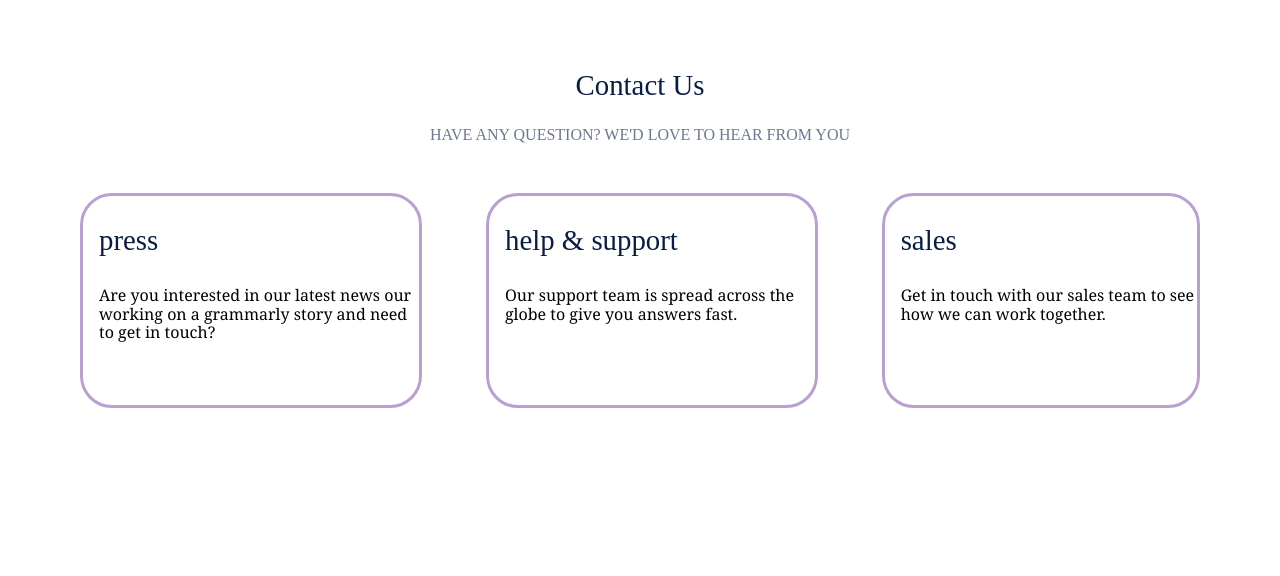
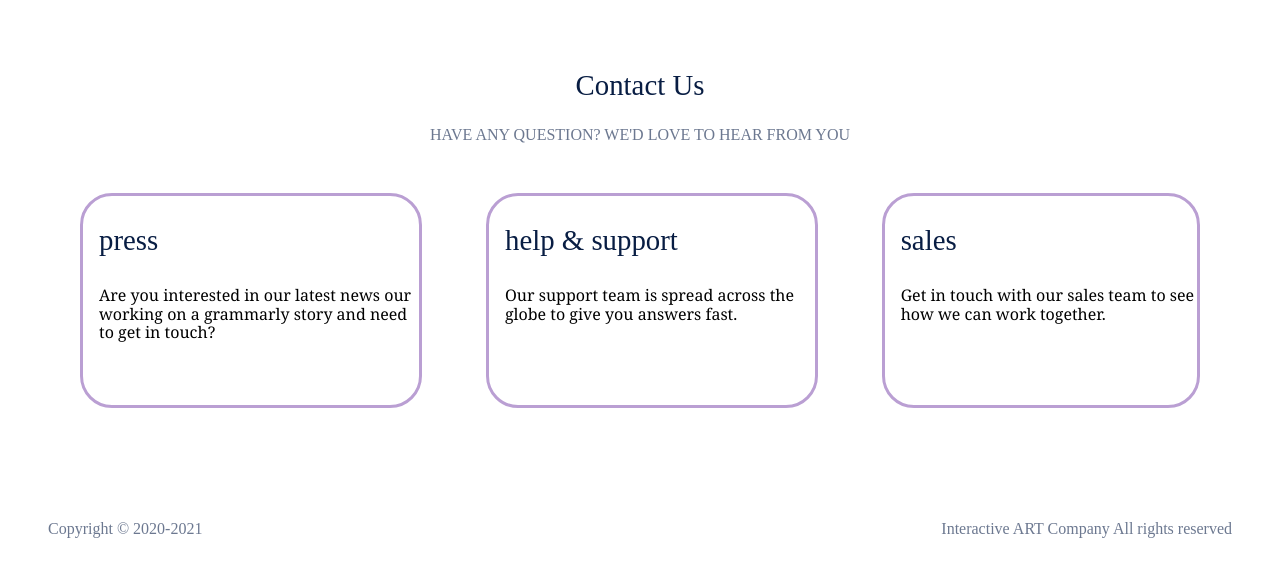
Before and after one commit to shadenGhasri/flex, a plain HTML site: page page3.html in a window 1280 px wide. Shown: the part 74-650 px from the top of the page. Drawn offline with Linux system fonts and the light colour scheme.

Commit message:
flex
flex

```diff
--- a/page3.css
+++ b/page3.css
@@ -391,3 +391,19 @@ template {
     padding-bottom: 3rem;
 
 }
+/*footer*/
+.footer{
+    margin-top: 2rem;
+}
+.copy-right {
+    color: #6C7890;
+    padding: 1rem 0;
+
+}
+
+.copy-right__wrapper {
+    display: flex;
+    justify-content: space-between;
+    align-items: center;
+    flex-wrap: wrap;
+}
--- a/page3.html
+++ b/page3.html
@@ -52,3 +52,15 @@
 
 
         </main>
+        <footer class="footer">
+            <section class="copy-right">
+                <section class="container">
+                    <section class="copy-right__wrapper">
+                        <p class="copy-right__text">Copyright © 2020-2021 </p>
+                        <p class="copy-right__text">Interactive ART Company All rights reserved</p>
+                    </section>
+                </section>
+            </section>
+        </footer>
+    </body>
+</html>
```
Lines whose indentation alone changed are shown as unchanged.
